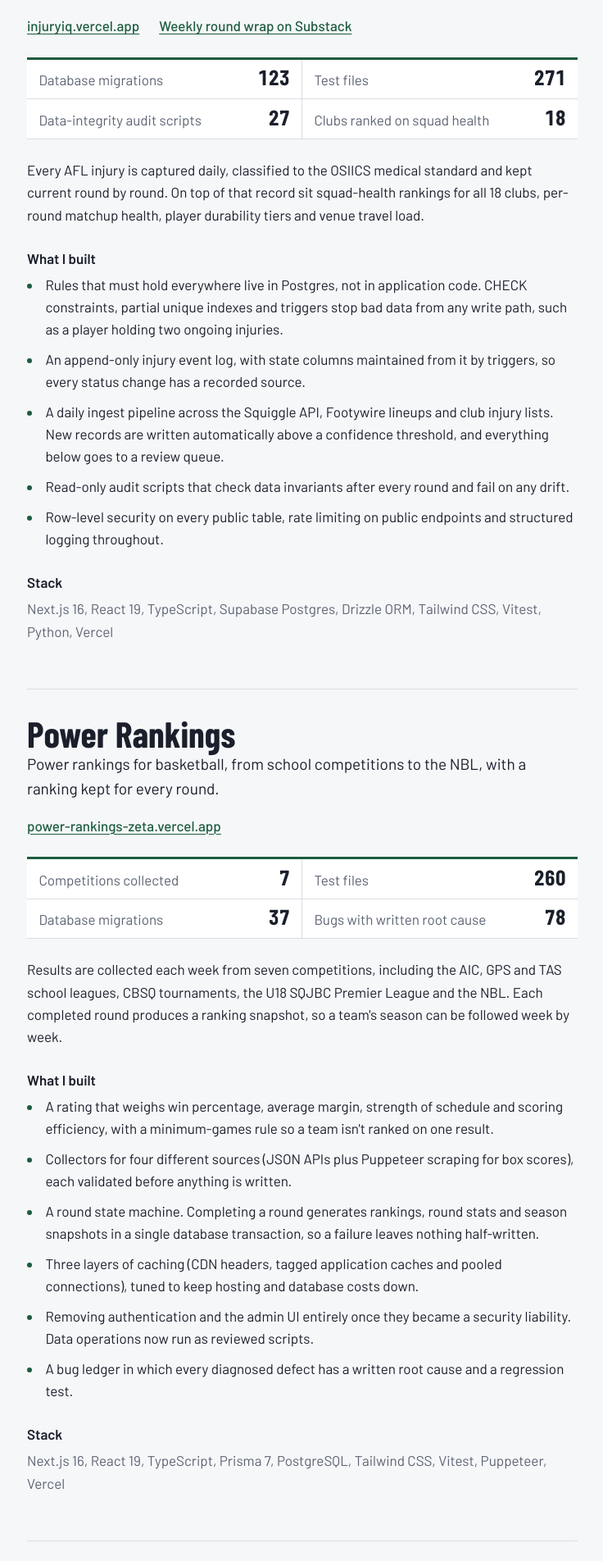
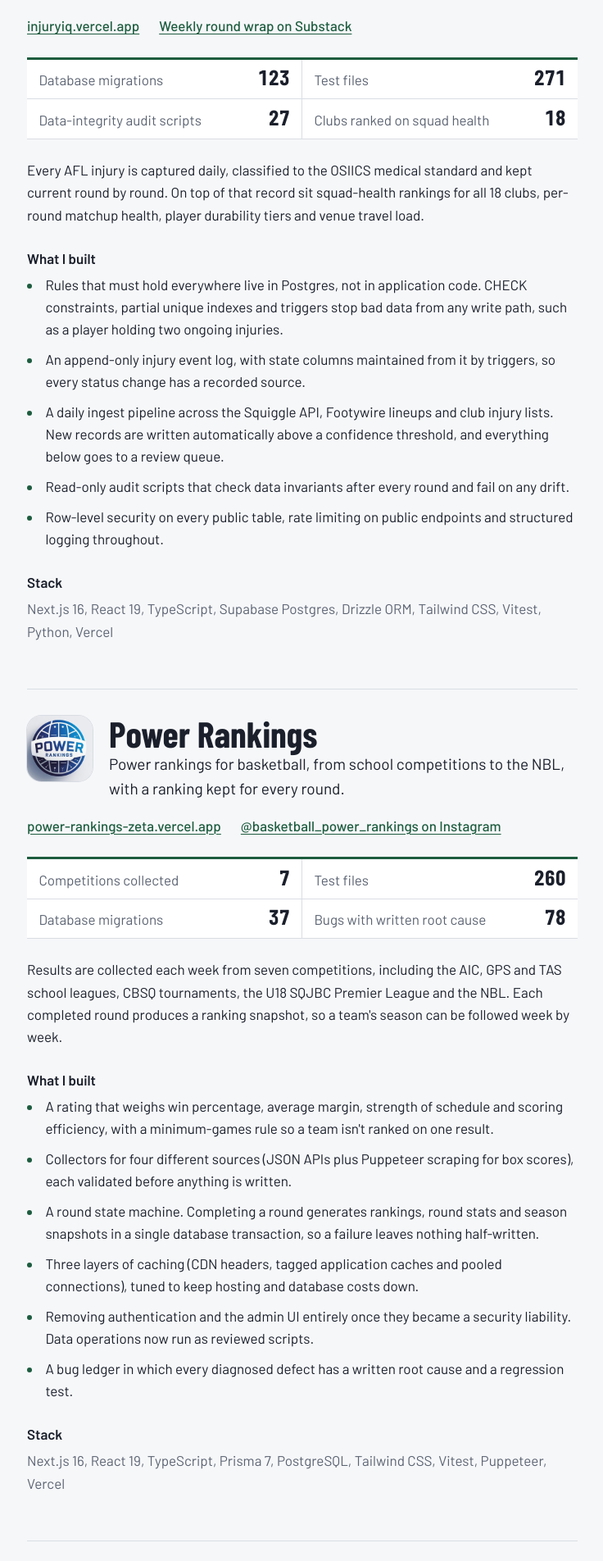
Before and after one commit to travisjwarren/travisjwarren.github.io, a Jekyll site: the page built from index.html, in a window 1280 px wide. Shown: the part 657-2561 px from the top of the page at 82% size, without its empty margins (271-1007 px from the left). Built offline with Jekyll 4.4.1, drawn with Linux system fonts in a browser that asks for light colours.

Commit message:
Add Power Rankings logo and Instagram link
Adds an optional logo field to _data/projects.yml, shown as a rounded
square beside the project name. The Power Rankings logo is cropped from
the app's public/logo.png to a 240px JPEG (16 KB). The project's links
now include @basketball_power_rankings on Instagram. README documents
the logo field and the images/ folder.

Co-Authored-By: Claude Opus 5.5 <noreply@anthropic.com>
Claude-Session: https://claude.ai/code/session_01JnBscBsGZRuskxZXfHcf1j

```diff
--- a/_data/projects.yml
+++ b/_data/projects.yml
@@ -30,10 +30,13 @@
       value: "18"
 
 - name: Power Rankings
+  logo: /images/power-rankings-logo.jpg
   summary: Power rankings for basketball, from school competitions to the NBL, with a ranking kept for every round.
   links:
     - label: power-rankings-zeta.vercel.app
       url: https://power-rankings-zeta.vercel.app
+    - label: "@basketball_power_rankings on Instagram"
+      url: https://www.instagram.com/basketball_power_rankings/
   body: >
     Results are collected each week from seven competitions, including the
     AIC, GPS and TAS school leagues, CBSQ tournaments, the U18 SQJBC
--- a/css/site.css
+++ b/css/site.css
@@ -84,6 +84,21 @@ a:focus-visible, .skip:focus { outline: 2px solid var(--accent); outline-offset:
 
 .project-summary { margin: 0.5rem 0 0.75rem; font-size: 1.1875rem; }
 
+.project-head.has-logo { display: flex; align-items: flex-start; gap: 1.25rem; }
+
+.project-logo {
+  flex: none;
+  width: 5rem;
+  height: 5rem;
+  border-radius: 1.1rem;
+  box-shadow: 0 0 0 1px var(--rule);
+}
+
+@media (max-width: 26rem) {
+  .project-head.has-logo { gap: 1rem; }
+  .project-logo { width: 4rem; height: 4rem; border-radius: 0.9rem; }
+}
+
 .project-links { margin-bottom: 1.5rem; }
 
 .project h4 {
--- a/index.html
+++ b/index.html
@@ -13,8 +13,13 @@ layout: default
 
   {% for project in site.data.projects %}
   <article class="project" aria-labelledby="{{ project.name | slugify }}">
-    <h3 id="{{ project.name | slugify }}" class="project-name">{{ project.name }}</h3>
-    <p class="project-summary">{{ project.summary }}</p>
+    <div class="project-head{% if project.logo %} has-logo{% endif %}">
+      {% if project.logo %}<img class="project-logo" src="{{ project.logo | prepend: site.baseurl }}" alt="{{ project.name }} logo" width="120" height="120">{% endif %}
+      <div>
+        <h3 id="{{ project.name | slugify }}" class="project-name">{{ project.name }}</h3>
+        <p class="project-summary">{{ project.summary }}</p>
+      </div>
+    </div>
     <ul class="links project-links">
       {% for link in project.links %}<li><a href="{{ link.url }}">{{ link.label }}</a></li>{% endfor %}
     </ul>
```
Also changed, not shown: README.md, images/power-rankings-logo.jpg (added).
